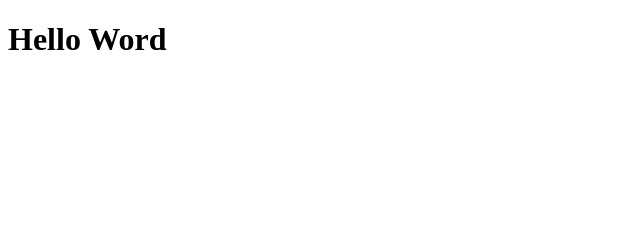
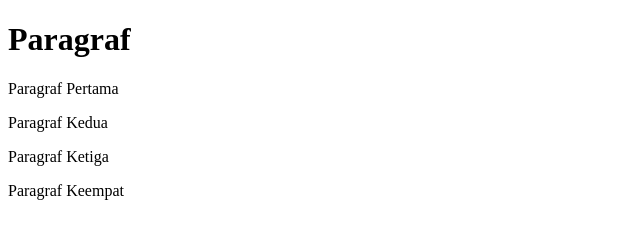
Before and after one commit to Maftuh1979/latihan-git-4, a plain HTML site: page index.html in a window 1280 px wide. Shown: the whole page, without its empty margins (0-640 px from the left). Drawn offline with Linux system fonts and the light colour scheme.

Commit message:
Menambahkan Paragraf

```diff
--- a/index.html
+++ b/index.html
@@ -3,9 +3,13 @@
 <head>
     <meta charset="UTF-8">
     <meta name="viewport" content="width=device-width, initial-scale=1.0">
-    <title>Hello Word</title>
+    <title>Latihan 1</title>
 </head>
 <body>
-    <H1>Hello Word</H1>
+    <h1>Paragraf</h1>
+    <p>Paragraf Pertama</p>
+    <p>Paragraf Kedua</p>
+    <p>Paragraf Ketiga</p>
+    <p>Paragraf Keempat</p>
 </body>
 </html>
```
